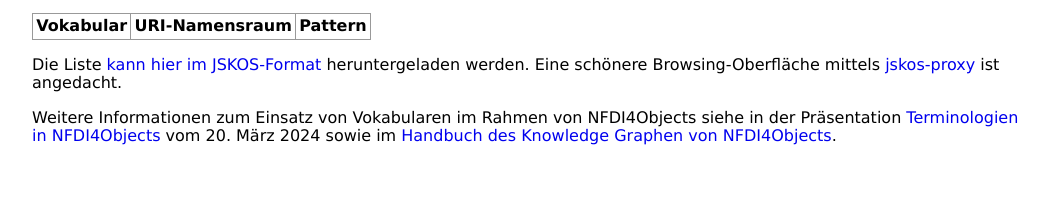
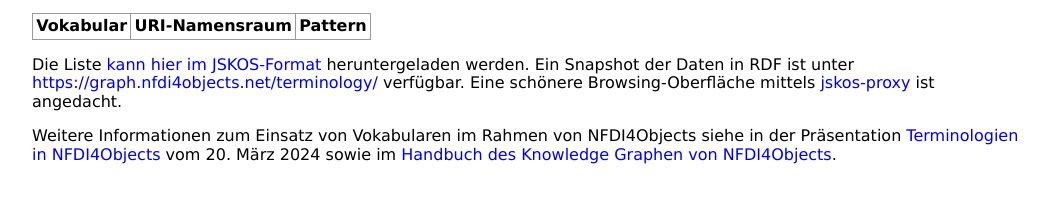
Before and after one commit to nfdi4objects/n4o-terminologies, a plain HTML site: page index.html in a window 1280 px wide. Shown: the part 316-518 px from the top of the page, without its empty margins (112-1160 px from the left). Drawn offline with nearby package versions, Linux system fonts and the light colour scheme; no server answers.

Commit message:
Hinweis auf https://graph.nfdi4objects.net/terminology/

```diff
--- a/index.html
+++ b/index.html
@@ -65,6 +65,7 @@
   <p>
     Die Liste
     <a href="https://bartoc.org/api/voc?partOf=http%3A%2F%2Fbartoc.org%2Fen%2Fnode%2F18961">kann hier im JSKOS-Format</a> heruntergeladen werden.
+    Ein Snapshot der Daten in RDF ist unter <a href="https://graph.nfdi4objects.net/terminology/">https://graph.nfdi4objects.net/terminology/</a> verfügbar.
     Eine schönere Browsing-Oberfläche
     mittels <a href="https://github.com/gbv/jskos-proxy">jskos-proxy</a>
     ist angedacht.
```
Also changed, not shown: 1 other file.
